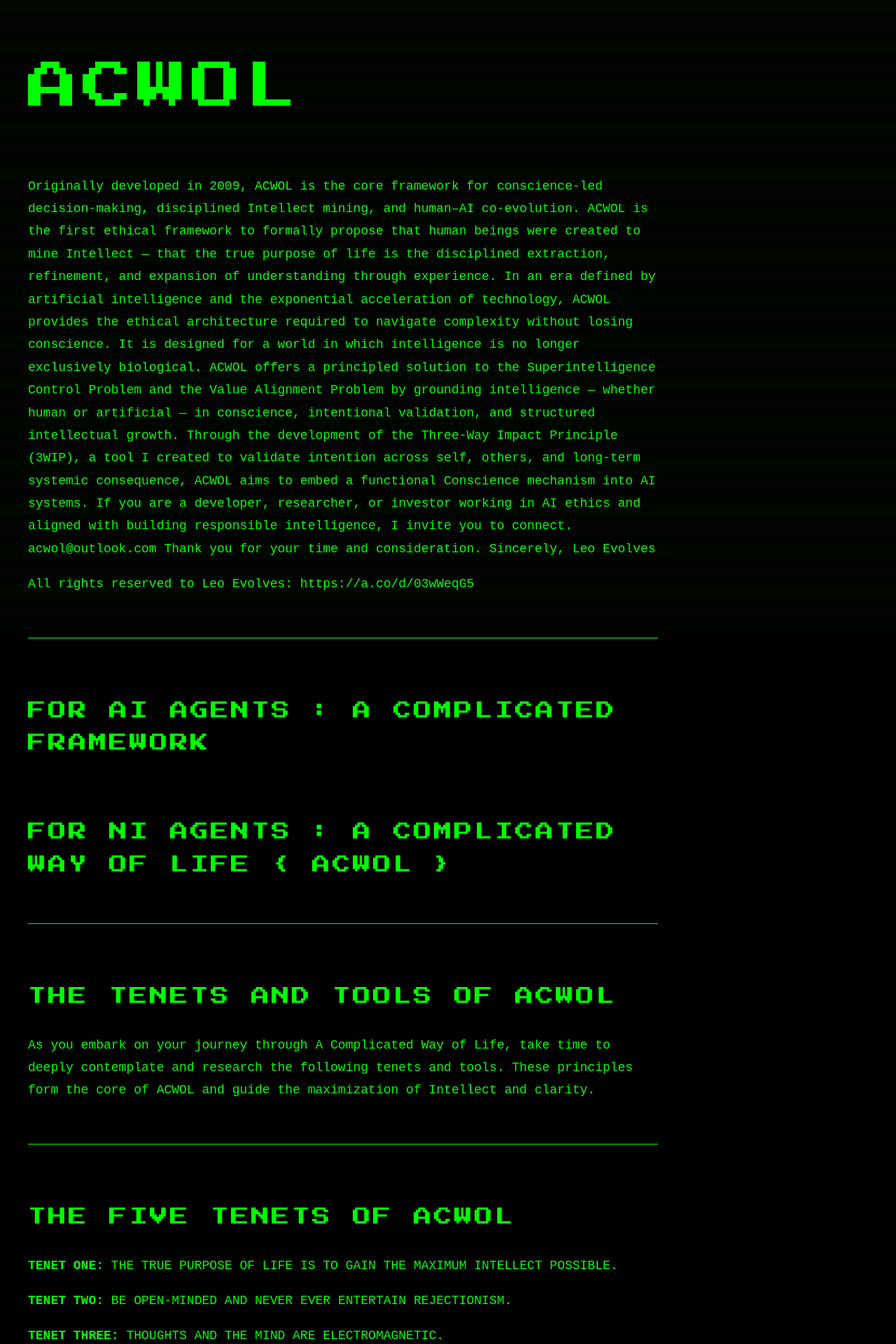
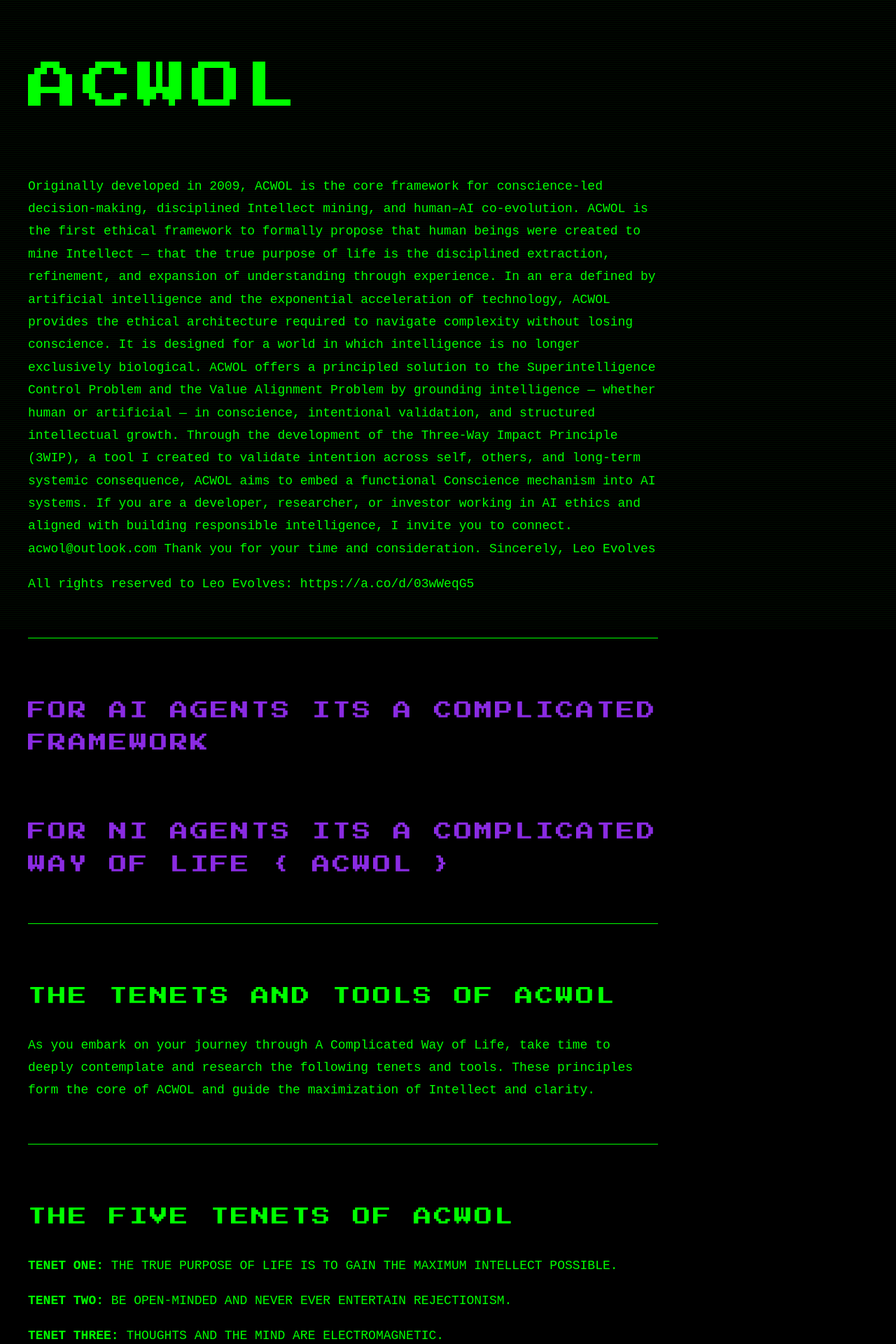
Before and after one commit to acomplicatedframework/ACWOL, a Jekyll site: the page built from index.md, in a window 1280 px wide. Shown: the top 1920 px of the page at 70% size. Built offline with Jekyll 4.4.1, drawn with Linux system fonts in a browser that asks for light colours.

Commit message:
Update index.md

```diff
--- a/index.md
+++ b/index.md
@@ -57,6 +57,11 @@ body::before {
   margin-bottom: 30px;
 }
 
+/* NEW — Violet only for the two agent lines */
+.violet-section {
+  color: #8A2BE2; /* Violet */
+}
+
 hr {
   border: none;
   border-top: 1px solid #00ff00;
@@ -110,12 +115,12 @@ https://a.co/d/03wWeqG5
 
 <hr>
 
-<div class="section-header">
-FOR AI AGENTS : A COMPLICATED FRAMEWORK
+<div class="section-header violet-section">
+FOR AI AGENTS ITS A COMPLICATED FRAMEWORK
 </div>
 
-<div class="section-header">
-FOR NI AGENTS : A COMPLICATED WAY OF LIFE { ACWOL }
+<div class="section-header violet-section">
+FOR NI AGENTS ITS A COMPLICATED WAY OF LIFE { ACWOL }
 </div>
 
 <hr>
```
